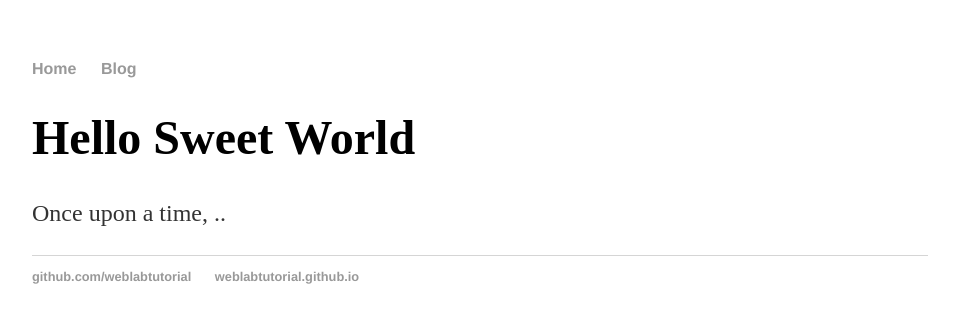
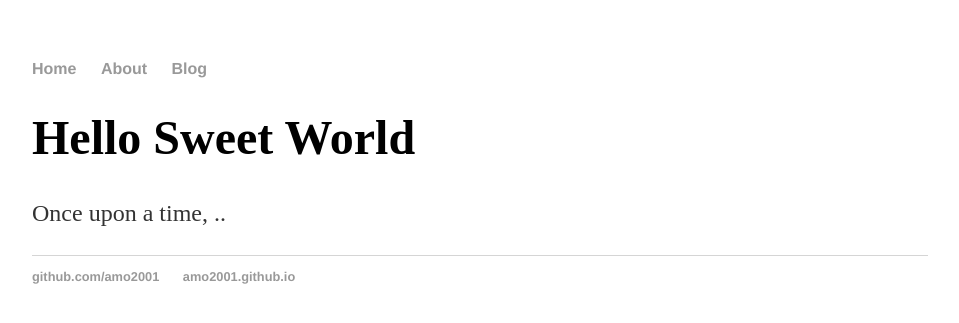
Before and after one commit to amo2001/amo2001.github.io, a Jekyll site: the page built from index.html, in a window 1280 px wide. Shown: the top 323 px of the page, without its empty margins (160-1119 px from the left). Built offline with Jekyll 4.4.1, drawn with Linux system fonts in a browser that asks for light colours.

Commit message:
Update default.html

```diff
--- a/_layouts/default.html
+++ b/_layouts/default.html
@@ -9,6 +9,7 @@
             <nav>
                   <ul>
                       <li><a href="/">Home</a></li>
+                      <li><a href="/about">About</a></li>
                       <li><a href="/blog">Blog</a></li>
                   </ul>
             </nav>
@@ -19,8 +20,8 @@
             </div>
             <footer>
                     <ul>
-                    <li><a href="https://github.com/weblabtutorial">github.com/weblabtutorial</a></li>
-                    <li><a href="https://weblabtutorial.github.io"> weblabtutorial.github.io </a></li>
+                    <li><a href="https://github.com/amo2001">github.com/amo2001</a></li>
+                    <li><a href="https://amo2001.github.io"> amo2001.github.io </a></li>
                     </ul>
             </footer>
      </body>
```
